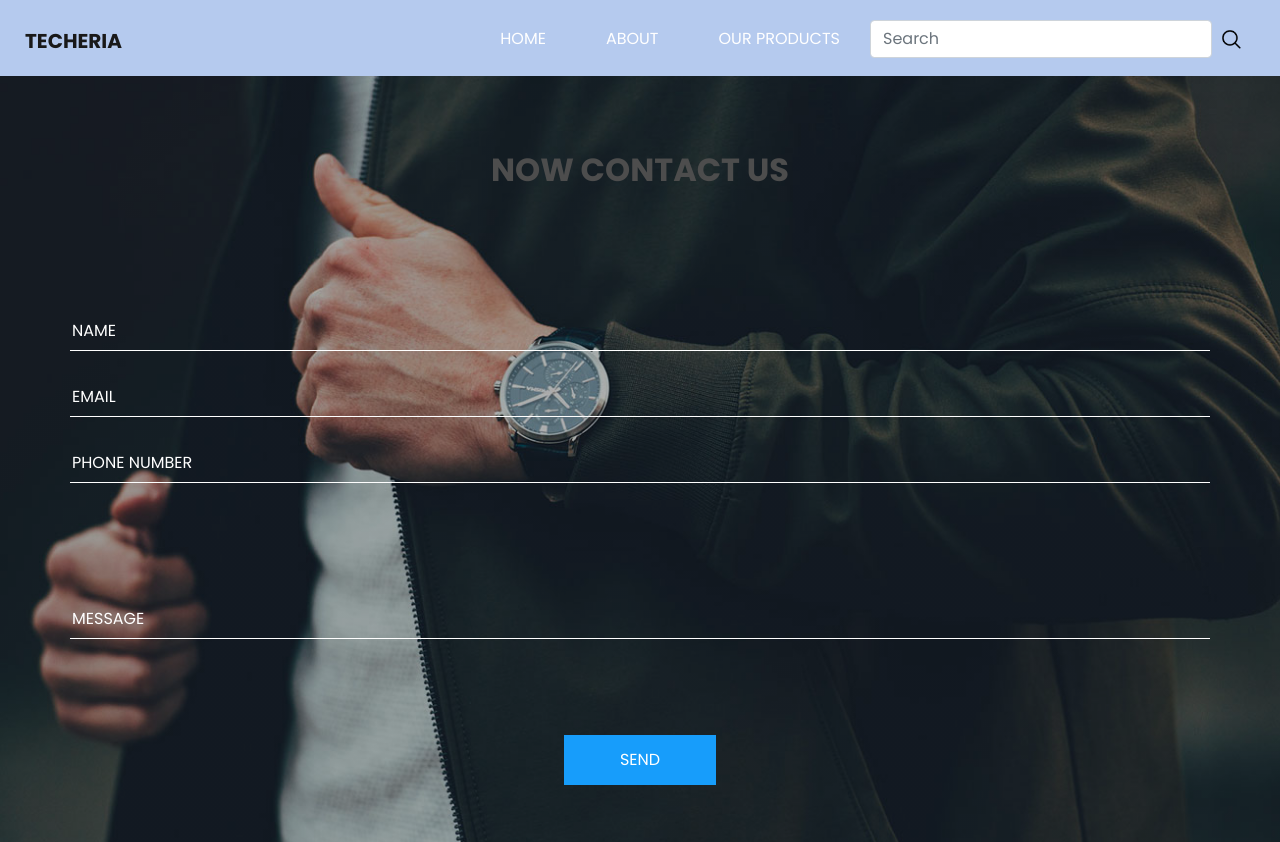
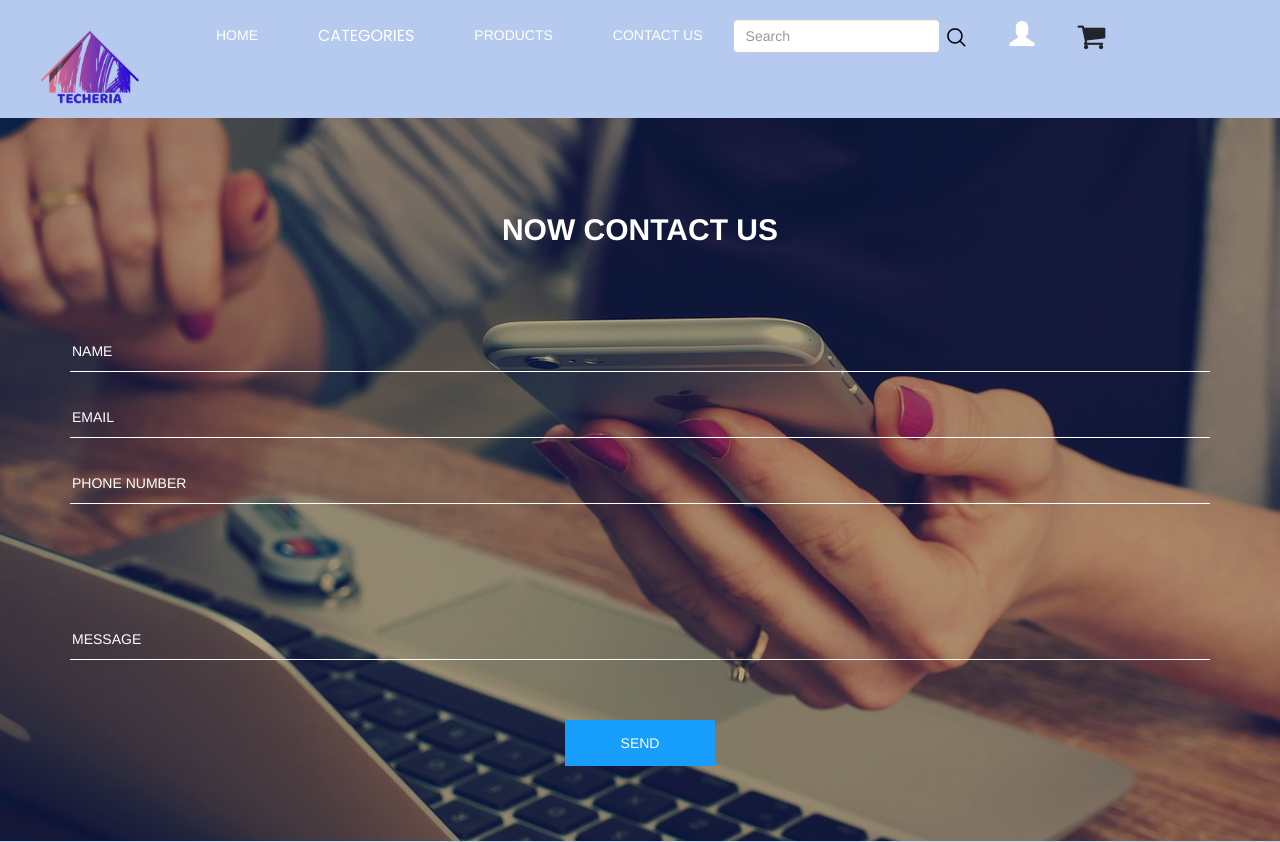
Before and after one commit to lianahasan/Techeria, a Django app: page /contact in a window 1280 px wide; the page is wider, and only the part inside the window is pictured. Shown: the top 842 px of that part. Run offline with Django 3.2, Linux system fonts and the light colour scheme; parts of the project's set-up code (start-up, migrations or seed data) failed here and were passed over; some libraries are stand-ins or nearby versions.

Commit message:
Fixing contact page

```diff
--- a/techeria_controller/static/css/style.css
+++ b/techeria_controller/static/css/style.css
@@ -595,8 +595,8 @@ a:focus {
 
 .contact_section {
     color: #fff;
-    background: -webkit-gradient(linear, left top, left bottom, from(rgba(0, 0, 0, 0.3)), to(rgba(0, 0, 0, 0.3))), url(../images/contact.jpg);
-    background: linear-gradient(rgba(0, 0, 0, 0.3), rgba(0, 0, 0, 0.3)), url(../images/contact.jpg);
+    background: -webkit-gradient(linear, left top, left bottom, from(rgba(0, 0, 0, 0.3)), to(rgba(0, 0, 0, 0.3))), url(../images/tech.jpg);
+    background: linear-gradient(rgba(0, 0, 0, 0.3), rgba(0, 0, 0, 0.3)), url(../images/tech.jpg);
     background-size: cover;
     background-repeat: no-repeat;
 }
--- a/techeria_controller/static/css/style.scss
+++ b/techeria_controller/static/css/style.scss
@@ -491,7 +491,7 @@ a:focus {
 // contact section
 .contact_section {
     color: #fff;
-    background: linear-gradient(rgba($color: #000, $alpha: 0.3), rgba($color: #000, $alpha: 0.3)), url(../images/contact.jpg);
+    background: linear-gradient(rgba($color: #000, $alpha: 0.3), rgba($color: #000, $alpha: 0.3)), url(../images/tech.jpg);
     background-size: cover;
     background-repeat: no-repeat;
     input {
--- a/techeria_controller/templates/contact.html
+++ b/techeria_controller/templates/contact.html
@@ -3,6 +3,7 @@
 <html>
 
   <head>
+    <link rel="icon" href="/media/images/techeria_logo1.png">
     <!-- Basic -->
     <meta charset="utf-8" />
     <meta http-equiv="X-UA-Compatible" content="IE=edge" />
@@ -12,6 +13,7 @@
     <meta name="keywords" content="" />
     <meta name="description" content="" />
     <meta name="author" content="" />
+
 
     <title>Techeria</title>
 
@@ -27,6 +29,10 @@
     <link href=" {% static 'css/style.css' %} " rel="stylesheet" />
     <!-- responsive style -->
     <link href=" {% static 'css/responsive.css' %} " rel="stylesheet" />
+    <!-- icon font awesome-->
+    <link rel="stylesheet" href="https://cdnjs.cloudflare.com/ajax/libs/font-awesome/4.7.0/css/font-awesome.min.css">
+    <link rel="stylesheet" href="https://maxcdn.bootstrapcdn.com/bootstrap/3.3.7/css/bootstrap.min.css">
+
 </head>
 
 <body class="sub_page">
@@ -35,9 +41,9 @@
     <header class="header_section">
       <div class="container-fluid">
           <nav class="navbar navbar-expand-lg custom_nav-container pt-3">
-          <a class="navbar-brand" href=" {% static 'index.html' %} ">
+              <a class="navbar-brand" href=" {% url 'index' %} ">
                   <span>
-              Techeria
+        <img src="/media/images/techeria_logo1.png" style="width: 100px; height: auto;" alt="Techeria">
       </span>
               </a>
               <button class="navbar-toggler" type="button" data-toggle="collapse" data-target="#navbarSupportedContent" aria-controls="navbarSupportedContent" aria-expanded="false" aria-label="Toggle navigation">
@@ -46,29 +52,74 @@
 
               <div class="collapse navbar-collapse" id="navbarSupportedContent">
                   <div class="d-flex ml-auto flex-column flex-lg-row align-items-center">
-              <ul class="navbar-nav  ">
+                      <ul class="navbar-nav">
                           <li class="nav-item active">
                               <a class="nav-link" href=" {% url 'index' %} ">Home <span class="sr-only">(current)</span></a>
                           </li>
+
+                          {% comment %}
                           <li class="nav-item">
                               <a class="nav-link" href=" {% url 'about' %} "> About </a>
-                </li>
-                <li class="nav-item">
-                  <a class="nav-link" href=" {% url 'ourproducts' %} "> Our Products </a>
+                          </li> {% endcomment %}
+
+                          <li>
+                              <div class="dropdown">
+                                  <button class="dropbtn">Categories</button>
+                                  <div class="dropdown-content">
+                                      <a href="{% url 'laptop' %}">Laptops</a>
+                                      <a href="{% url 'smartphone' %}">Smartphones</a>
+                                      <a href="{% url 'camera' %}">Cameras</a>
+                                      <a href="{% url 'accessorie' %}">Headphones</a>
+                                      <a href="{% url 'notFound' %}">Tablets/ipads</a>
+                                      <a href="{% url 'notFound' %}">TV</a>
+                                      <a href="{% url 'notFound' %}">Speakers</a>
+                                      <a href="{% url 'notFound' %}">Chargers</a>
+                                  </div>
+                              </div>
                           </li>
 
+
+
+                          <li class="nav-item">
+                              <a class="nav-link" href=" {% url 'ourproducts' %} "> Products </a>
+                          </li>
+
+                          <li class="nav-item">
+                              <a class="nav-link" href=" {% url 'contact' %} ">Contact us</a>
+                          </li>
                       </ul>
                       <form class="form-inline my-2 my-lg-0" action="/search">
                           <input name='q' class="form-control mr-sm-2" type="search" placeholder="Search" aria-label="Search">
                           <button class="btn  my-2 my-sm-0 nav_search-btn" type="submit"></button>
                       </form>
 
+                      <div class="dropdown">
+                          <button class="dropbtn"><i class="glyphicon glyphicon-user" style="font-size:25px"></i></button>
+                          <div class="dropdown-content">
+                              {% if user.is_authenticated and not user.is_staff %}
+                              <a href="#">Hello, {{user.first_name}}</a>
+                              <a href="{% url 'logout' %}">Logout</a>
+                              <a href="{% url 'addproduct' %}">Add product</a> {% elif user.is_authenticated %}
+                              <a href="#">Hello, {{user.first_name}}</a>
+                              <a href="{% url 'logout' %}">Logout</a> {% else %}
+
+                              <a href="{% url 'loginpage' %}">Login</a>
+                              <a href="{% url 'registration' %}">Sign Up</a> {% endif %}
+                          </div>
+                      </div>
+
+                      <a href="{% url 'cart' %}">
+                          <button class="btn"><i class="fa fa-shopping-cart" style="font-size:30px"></i></button>
+                      </a>
+
                   </div>
               </div>
           </nav>
       </div>
+
   </header>
   <!-- end header section -->
+  <br>
 
   </div>
 
@@ -76,7 +127,7 @@
   <!-- contact section -->
 
         <section class="contact_section layout_padding">
-    <h2 class="custom_heading text-center">
+            <h2 style="color:white;" class="custom_heading text-center">
                 NOW CONTACT US
             </h2>
             <div class="container mt-5 pt-5">
@@ -101,8 +152,6 @@
                 </form>
             </div>
         </section>
-
-  <!-- end contact section -->
   <!-- end info_section -->
   <!-- end contact section -->
 
```
Also changed, not shown: techeria_controller/static/images/tech.jpg (added), 1 other file. Lines whose indentation alone changed are shown as unchanged.
